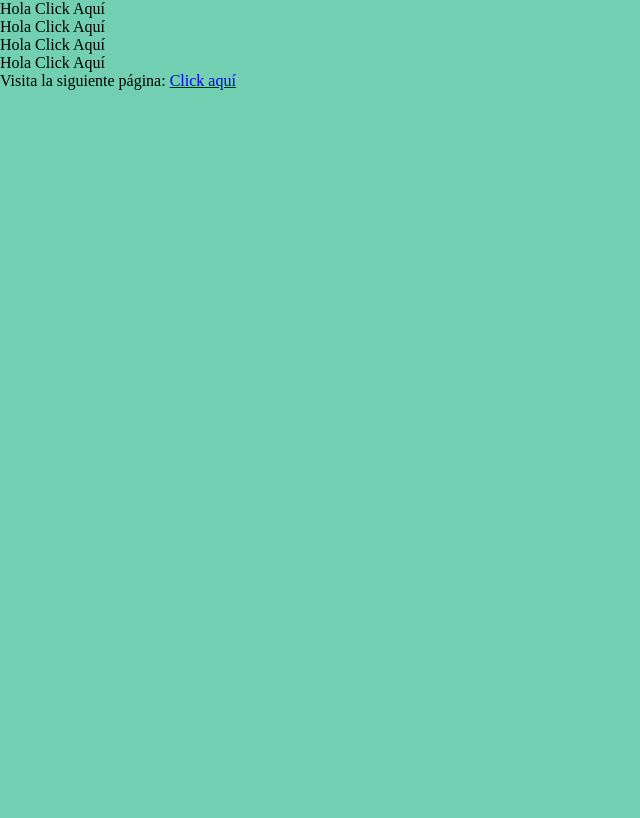
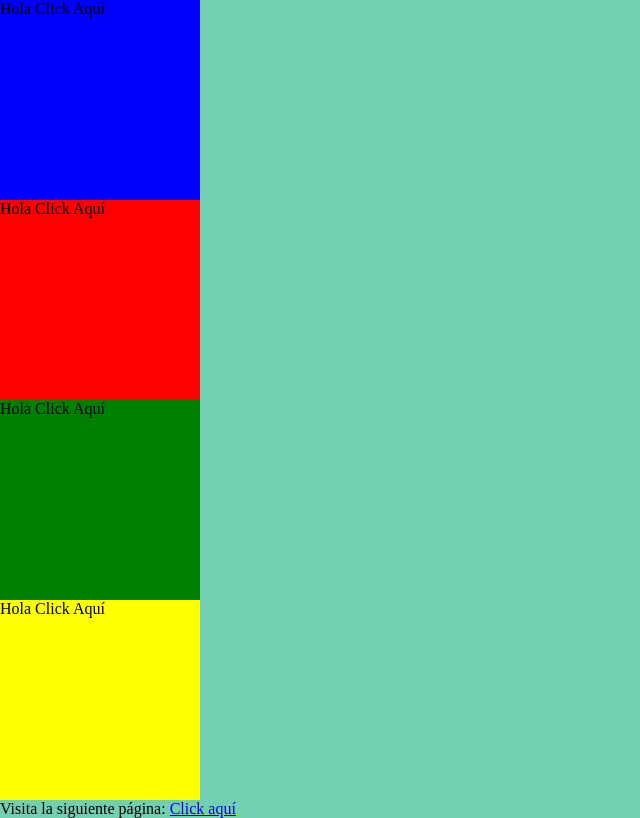
Before and after one commit to linsijiLaGuara/DL-Funciones, a plain HTML site: page 4_colores.html in a window 1280 px wide. Shown: the whole page, without its empty margins (0-640 px from the left). Drawn offline with Linux system fonts and the light colour scheme.

Commit message:
add: color negro

```diff
--- a/4_colores.html
+++ b/4_colores.html
@@ -3,18 +3,17 @@
   <head>
     <meta charset="UTF-8" />
     <meta name="viewport" content="width=device-width, initial-scale=1.0" />
-    <title>Colores</title>
+    <title>colores</title>
     <link rel="stylesheet" href="./assets/css/style.css" />
   </head>
   <body>
+    <div class="color1" id="color1" onclick="colores('color1')">Hola Click Aquí</div>
+    <div class="color2" id="color2" onclick="colores('color2')">Hola Click Aquí</div>
+    <div class="color3" id="color3" onclick="colores('color3')">Hola Click Aquí</div>
+    <div class="color4" id="color4" onclick="colores('color4')">Hola Click Aquí</div>
 
-    <div class="color1" id="color1" onclick="pintar()">Hola Click Aquí</div>
+    <p>Visita la siguiente página: <a href="./pintar.html">Click aquí</a></p>
 
-    <div class="color2" id="color2" onclick="pintar()">Hola Click Aquí</div>
-    <div class="color3" id="color3" onclick="pintar()">Hola Click Aquí</div>
-    <div class="color4" id="color4" onclick="pintar()">Hola Click Aquí</div>
-    <p>
-      Visita la siguiente página: <a href="./pintar.html">Click aquí</a>
-    </p>
+    <script src="./assets/js/script.js"></script>
   </body>
 </html>
--- a/assets/css/style.css
+++ b/assets/css/style.css
@@ -13,3 +13,26 @@
     justify-content: center;
     align-items: center;
 }
+.color1 {
+    width: 200px;
+    height: 200px;
+    background-color: blue;
+  }
+
+  .color2 {
+    width: 200px;
+    height: 200px;
+    background-color: red;
+  }
+
+  .color3 {
+    width: 200px;
+    height: 200px;
+    background-color: green;
+  }
+
+  .color4 {
+    width: 200px;
+    height: 200px;
+    background-color: yellow;
+  }
--- a/assets/js/script.js
+++ b/assets/js/script.js
@@ -6,8 +6,17 @@ se agrega un if para quie cambie dos veces de colores
  */
 
 const ele = document.getElementById("ele1");
-let colorToggle = true;
 
-ele.addEventListener("click", function pintar(e,color = "green") {
+
+ele.addEventListener("click", function pintar(e, color = "green") {
   ele.style.backgroundColor = color;
 });
+
+
+
+
+function colores(e, colores = "black") {
+    console.log('hola',e)
+    const colore = document.getElementById(e);
+    colore.style.backgroundColor = colores;
+  }
```
Also changed, not shown: pintar.html (+3 -1 lines).
